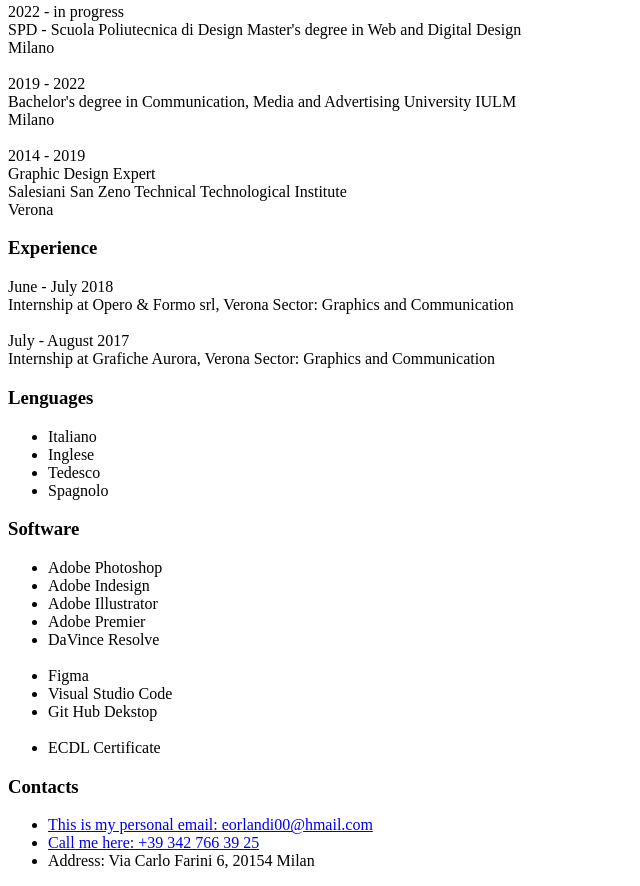
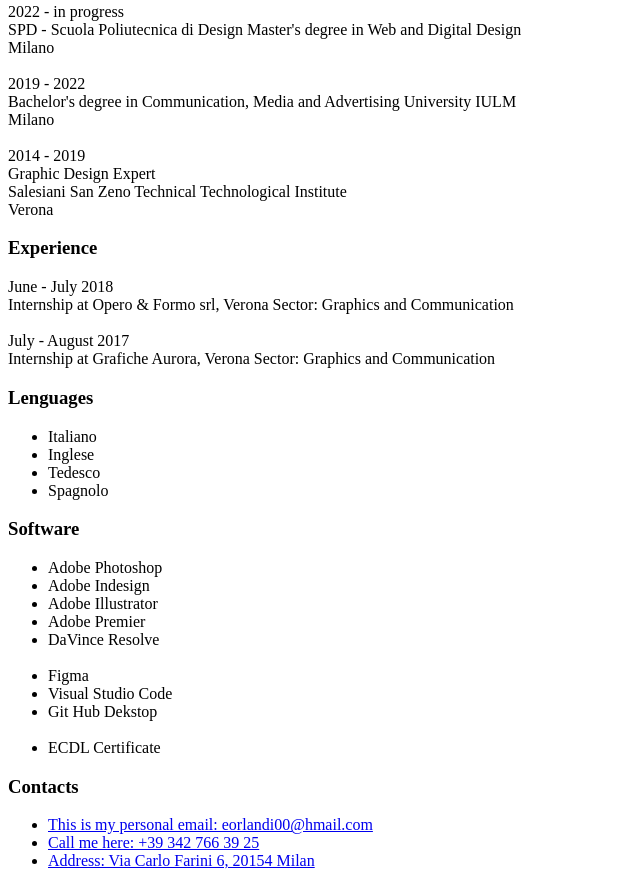
Before and after one commit to orlandie/my-html-CV, a plain HTML site: page index.html in a window 1280 px wide. Shown: the part 527-1413 px from the top of the page, without its empty margins (0-640 px from the left). Drawn offline with Linux system fonts and the light colour scheme.

Commit message:
Update index.html

```diff
--- a/index.html
+++ b/index.html
@@ -87,7 +87,7 @@
     <ul>
     <li><a href="mailto:eorlandi00@gmail.com">This is my personal email: eorlandi00@hmail.com</a></li>
     <li><a href="tel:+393427663925">Call me here: +39 342 766 39 25</a></li>
-    <li>Address: Via Carlo Farini 6, 20154 Milan</li>
+    <li><a href="https://goo.gl/maps/1HpL4uvKjFa5FXNeA">Address: Via Carlo Farini 6, 20154 Milan</a></li>
     </ul>
 
 
```
